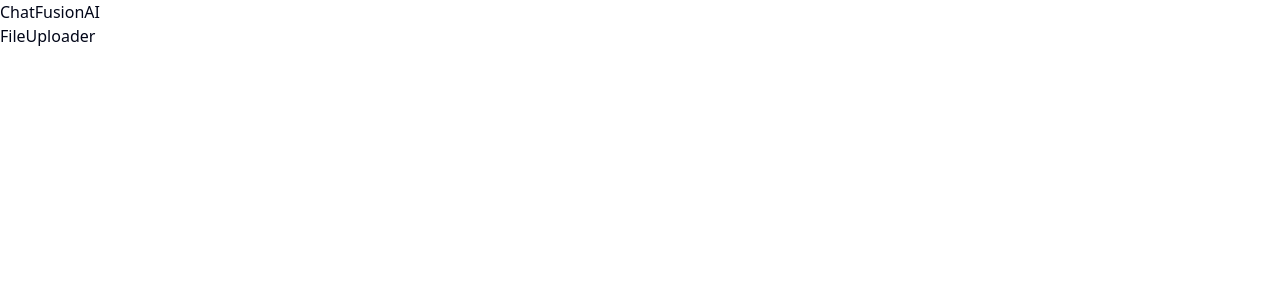
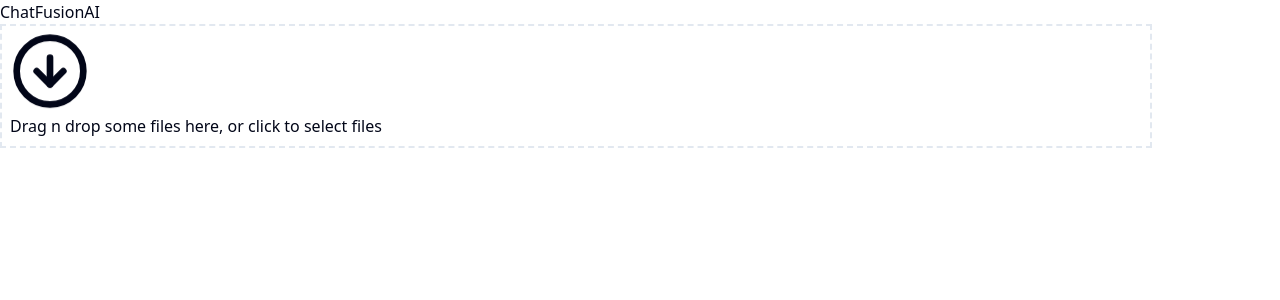
Before and after one commit to Anjalisharma3463/chat-fusion-ai, a Next.js app: page /dashboard/upload in a window 1280 px wide. Shown: the top 300 px of the page. Built offline with nearby package versions, Linux system fonts and the light colour scheme; no server answers.

Commit message:
updated fileuploadfile

```diff
--- a/components/FileUploader.tsx
+++ b/components/FileUploader.tsx
@@ -1,9 +1,37 @@
 "use client"
-import React from 'react'
+import { useDropzone } from 'react-dropzone'
+import { useCallback } from 'react'
+import { CircleArrowDown, RocketIcon } from 'lucide-react'
+
 
 function FileUploader() {
+     const onDrop = useCallback((acceptedFiles: File[]) => {
+    // Do something with the files
+  }, [])
+  const {getRootProps, getInputProps, isDragActive} = useDropzone({onDrop})
+
+
   return (
-    <div>FileUploader</div>
+
+     <div {...getRootProps()}
+     className='p-2 border-2 border-dashed w-[90%]'
+     >
+      <input {...getInputProps()} />
+      {
+        isDragActive ?
+        (<>
+        <RocketIcon     className='h-20 w-20 animate-ping'/>
+         <p>Drop the files here ...</p>
+        </>)
+          :
+         (
+         <>
+         <CircleArrowDown className='animate-bounce h-20 w-20'/>
+         <p>Drag n drop some files here, or click to select files</p>
+            </>
+         )
+      }
+    </div>
   )
 }
 
```
